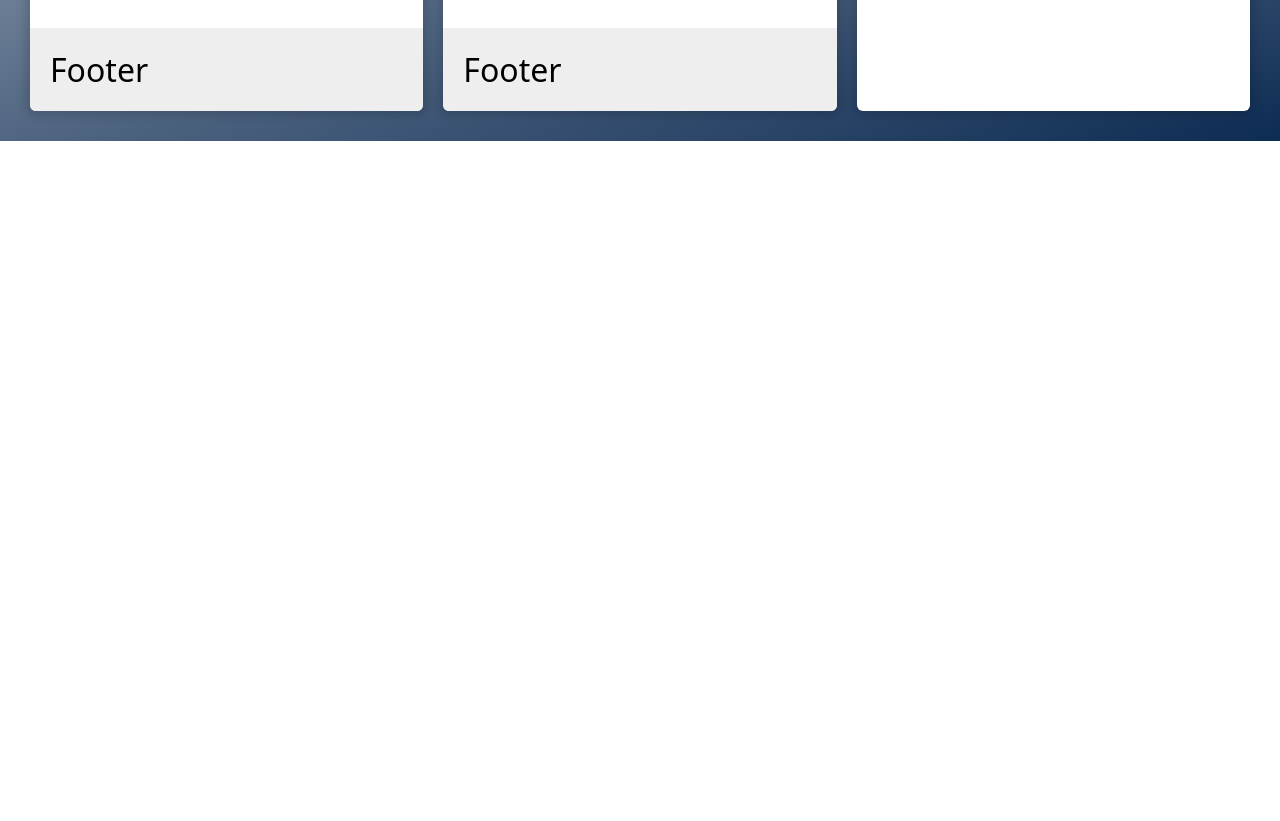
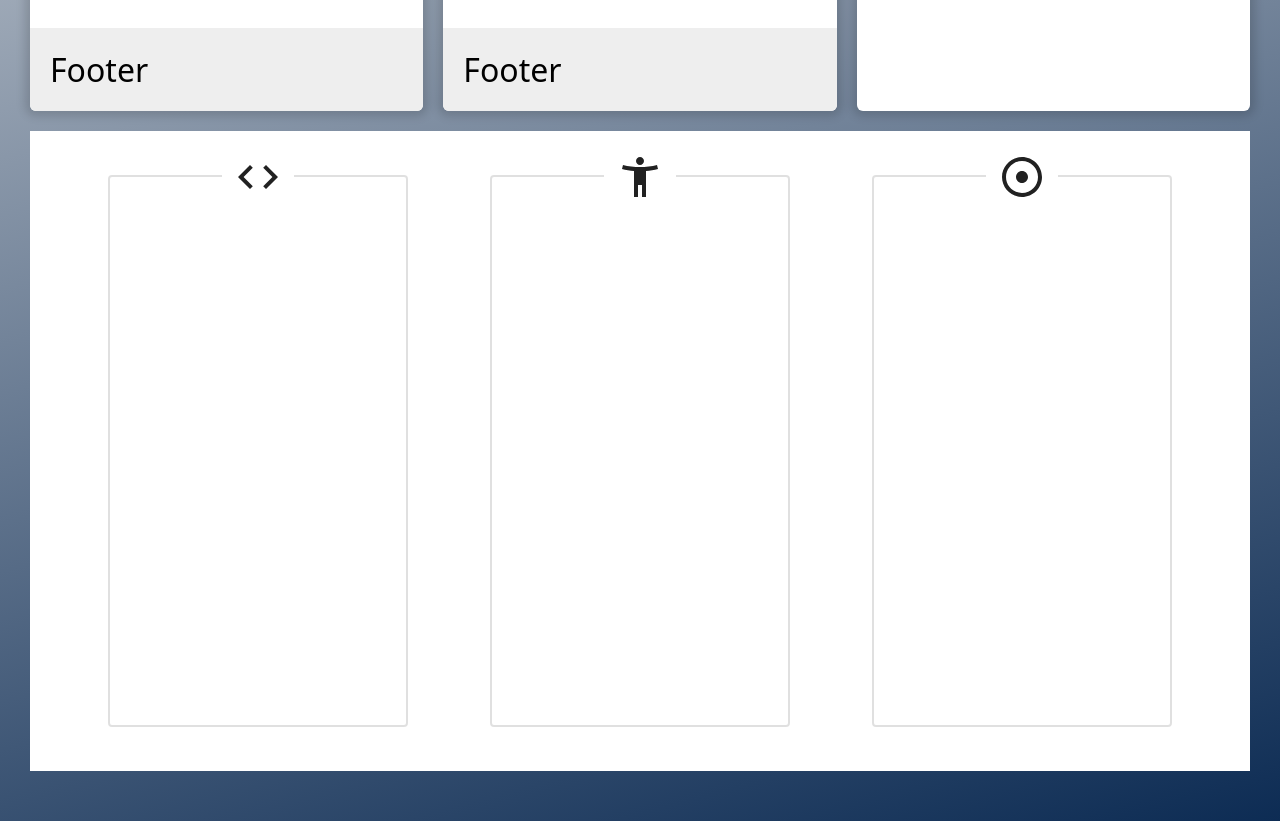
Before and after one commit to dwidjaja945/js-la, a React app: page / in a window 1280 px wide. Shown: the part 660-1481 px from the top of the page. Before the commit the page ends 801 px from the top, so only its background shows below. Built offline with nearby package versions, Linux system fonts and the light colour scheme.

Commit message:
[feat] added icon panel

```diff
--- a/package.json
+++ b/package.json
@@ -81,6 +81,7 @@
   },
   "dependencies": {
     "@material-ui/core": "^4.11.0",
+    "@material-ui/icons": "^4.11.2",
     "@types/lodash": "^4.14.162",
     "core-js": "^3.6.5",
     "lodash": "^4.17.20",
--- a/src/App.scss
+++ b/src/App.scss
@@ -22,3 +22,20 @@
         background-color: #eee;
     }
 }
+
+.iconPanel {
+    margin: 20px 0;
+    padding: 20px;
+    background-color: white;
+    display: flex;
+    justify-content: space-evenly;
+
+    .panelContainer {
+        min-height: 500px;
+        min-width: 300px;
+    }
+
+    .panel {
+        min-height: 500px;
+    }
+}
--- a/src/App.tsx
+++ b/src/App.tsx
@@ -1,10 +1,15 @@
 import * as React from 'react';
+
+import AccessibilityNewIcon from '@material-ui/icons/AccessibilityNew';
+import AdjustIcon from '@material-ui/icons/Adjust';
 
 import { cssBind } from '@toolkit/helper/cssUtils';
 import Dropdown from '@components/Dropdowns/Dropdown/index';
 import OldDropdown, { DropdownItem } from '@components/Dropdowns/OldDropdown';
 import Panel from '@components/Panel';
 import OldPanel from '@components/Panel/OldPanel/OldPanel';
+
+import IconPanel from '@components/IconPanel';
 
 import styles from './App.scss';
 
@@ -89,6 +94,22 @@ const App = (): JSX.Element => {
                 </Panel>
                 <Panel />
             </div>
+            <div className={css('iconPanel')}>
+                <IconPanel
+                    containerClassName={css('panelContainer')}
+                    className={css('panel')}
+                />
+                <IconPanel
+                    icon={<AccessibilityNewIcon />}
+                    containerClassName={css('panelContainer')}
+                    className={css('panel')}
+                />
+                <IconPanel
+                    icon={<AdjustIcon />}
+                    containerClassName={css('panelContainer')}
+                    className={css('panel')}
+                />
+            </div>
         </div>
     );
 };
--- /dev/null
+++ b/src/components/IconPanel/IconPanel.scss
@@ -0,0 +1,18 @@
+.container {
+    display: flex;
+    flex-direction: column;
+}
+
+.border {
+    display: flex;
+    flex-direction: column;
+    align-items: center;
+    position: relative;
+}
+
+.iconContainer {
+    position: absolute;
+    background-color: white;
+    display: flex;
+    justify-content: center;
+}
--- /dev/null
+++ b/src/components/IconPanel/IconPanel.tsx
@@ -0,0 +1,63 @@
+import * as React from 'react';
+import Paper from '@material-ui/core/Paper';
+import CodeIcon from '@material-ui/icons/Code';
+import { makeStyles } from '@material-ui/core/styles';
+import { cssBind } from '@toolkit/helper/cssUtils';
+
+import styles from './IconPanel.scss';
+
+const css = cssBind(styles);
+
+const useStyles = makeStyles({
+    root: {
+        backgroundColor: 'transparent',
+        borderWidth: '2px',
+    },
+});
+
+export interface Props {
+    icon?: JSX.Element;
+    iconSize?: number;
+    containerClassName?: string;
+    className?: string;
+}
+
+const IconPanel: React.FC<Props> = (props) => {
+    const classes = useStyles();
+    const {
+        icon = <CodeIcon />,
+        iconSize = 48,
+        containerClassName,
+        className,
+        children,
+    } = props;
+    const padding = `${iconSize / 2}px`;
+    return (
+        <div style={{ padding }} className={css('container', containerClassName)}>
+            <Paper
+                elevation={0}
+                variant="outlined"
+                classes={{
+                    root: classes.root,
+                }}
+                style={{ padding }}
+                className={css('border', className)}
+            >
+                <div
+                    style={{ top: `-${iconSize / 2}px`, padding: `0 ${iconSize / 4}px` }}
+                    className={css('iconContainer')}
+                >
+                    {React.cloneElement(
+                        icon,
+                        {
+                            style: { width: `${iconSize}px`, height: `${iconSize}px` },
+                        },
+                    )}
+                </div>
+                {children}
+            </Paper>
+        </div>
+    );
+};
+
+export default IconPanel;
--- /dev/null
+++ b/src/components/IconPanel/index.tsx
@@ -0,0 +1,4 @@
+import IconPanel from './IconPanel';
+
+export * from './IconPanel';
+export default IconPanel;
```
Also changed, not shown: 1 other file (tests, documents, lock files or other folders).
